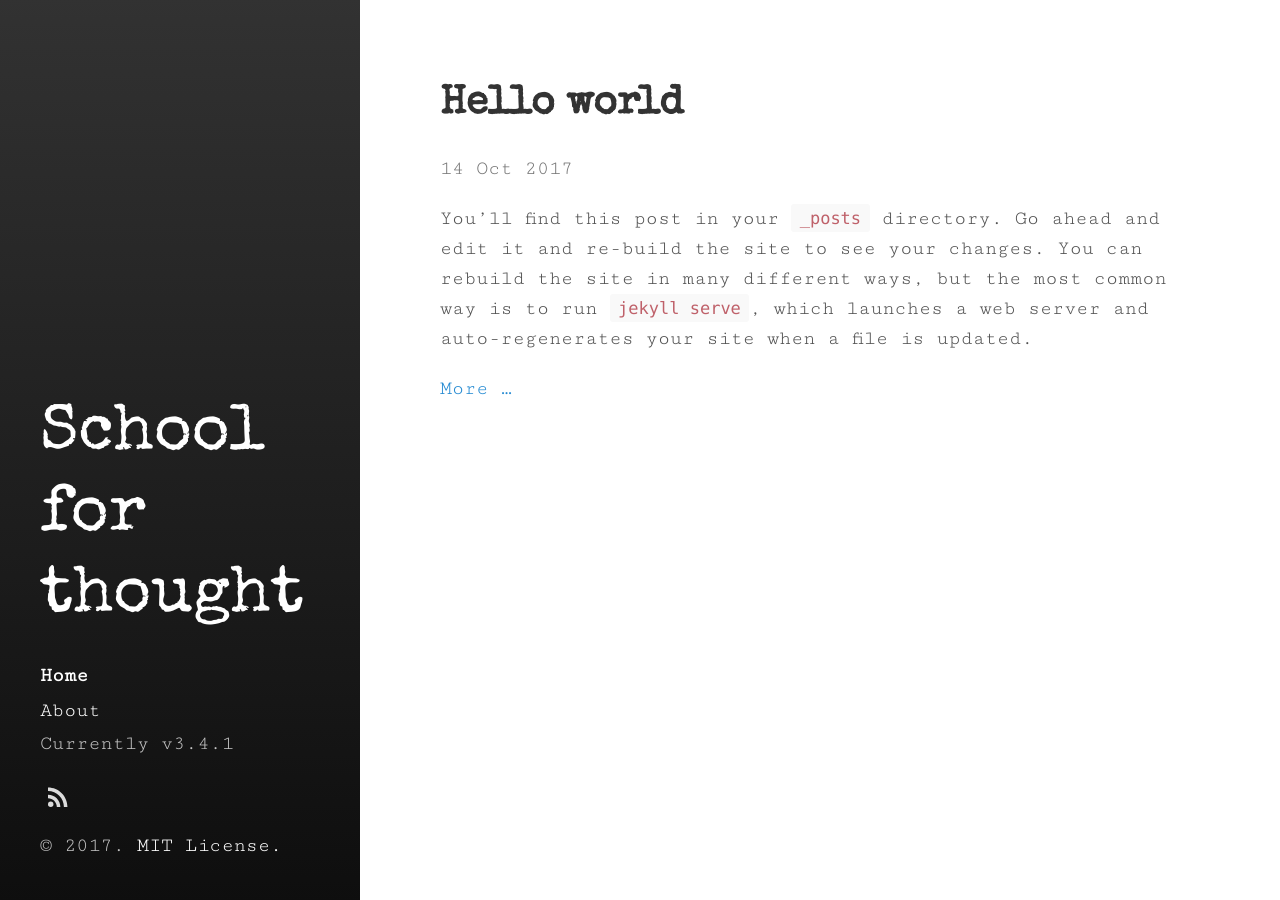
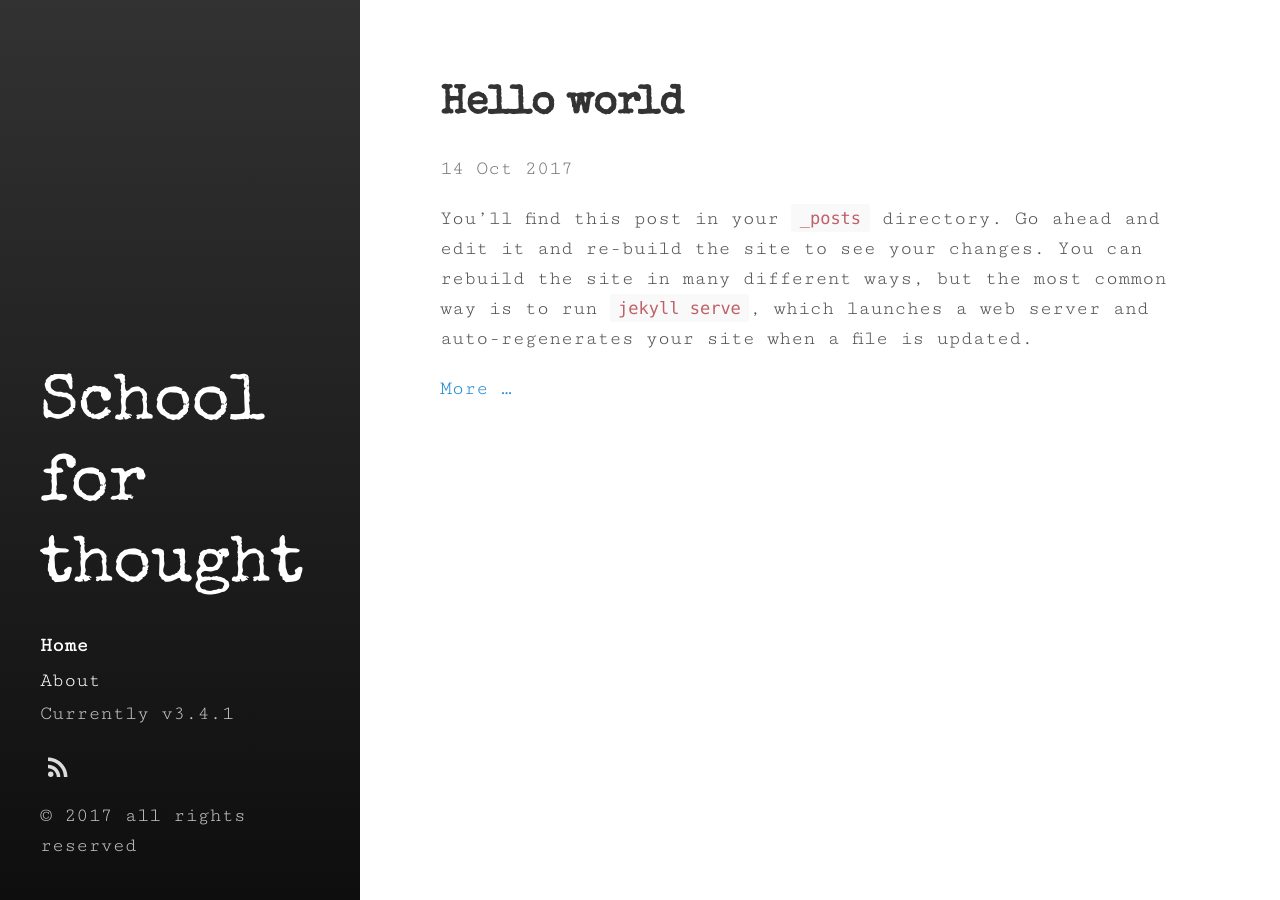
Before and after one commit to schoolforthought/schoolforthought.github.io, a Jekyll site: the page built from index.html, in a window 1280 px wide. Built offline with Jekyll 4.4.1, drawn with Linux system fonts in a browser that asks for light colours; some web fonts are replaced; the list of posts is cut into pages by our own code.

```diff
--- a/_includes/copyright.html
+++ b/_includes/copyright.html
@@ -1,4 +1,4 @@
 <p>
-  &copy; {{ site.time | date: '%Y' }}.
-  <a href="{{ site.baseurl }}/LICENSE.md">MIT License.</a>
+  &copy; {{ site.time | date: '%Y' }} all rights reserved
+  <!--<a href="{{ site.baseurl }}/LICENSE.md">MIT License.</a>-->
 </p>
```
Also changed, not shown: 4 other files.
